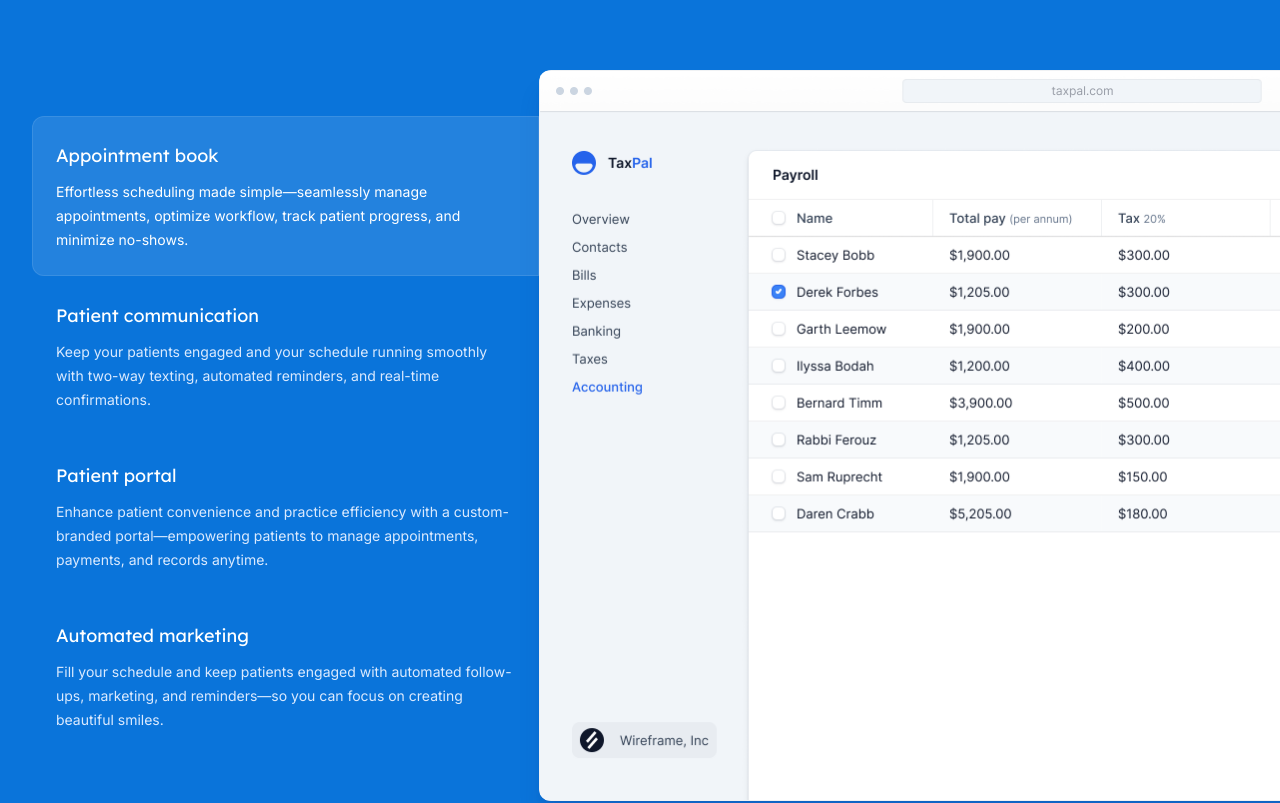
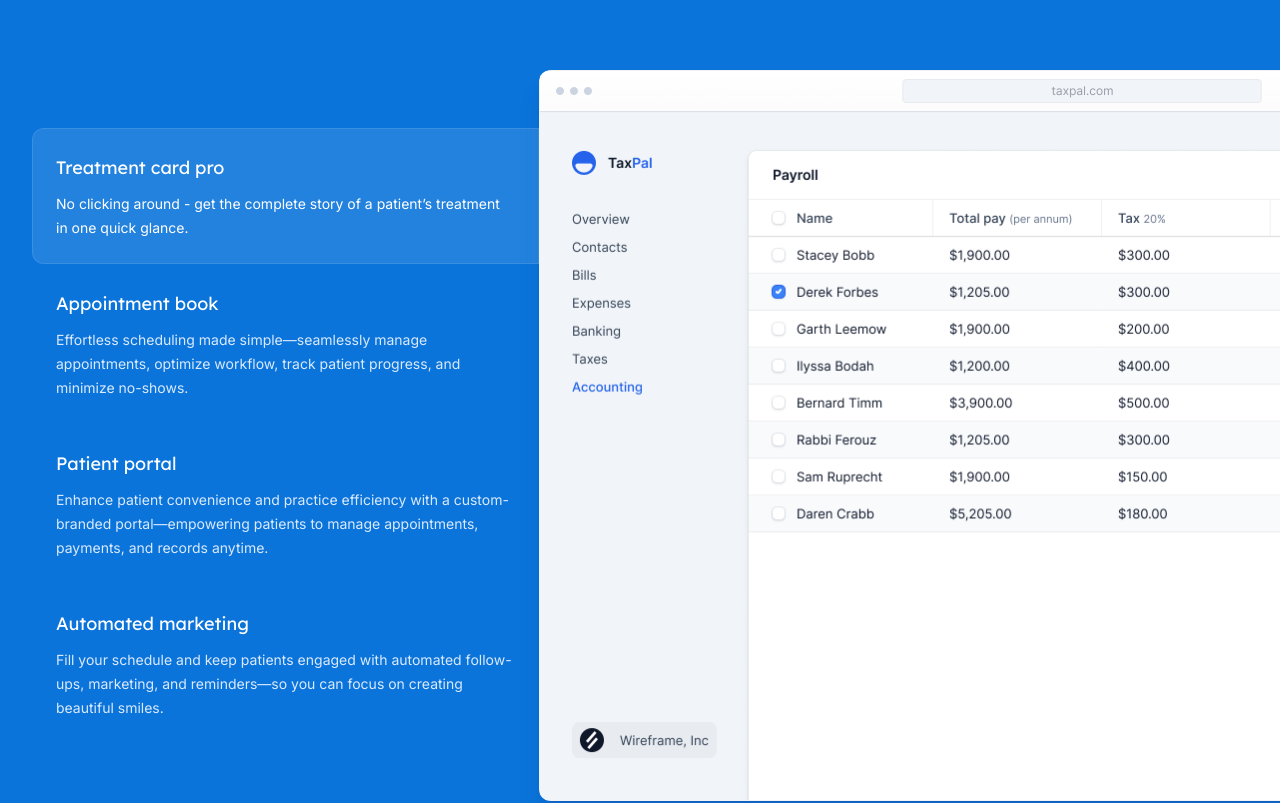
Before and after one commit to logankimbs/friendly-telegram, a Next.js app: page / in a window 1280 px wide. Shown: the part 1180-1983 px from the top of the page. Built offline with nearby package versions, Linux system fonts and the light colour scheme; no server answers.

Commit message:
Update primary features

```diff
--- a/src/components/PrimaryFeatures.tsx
+++ b/src/components/PrimaryFeatures.tsx
@@ -1,7 +1,6 @@
 'use client';
 
 import { Container } from '@/components/Container';
-import screenshotExpenses from '@/public/screenshots/expenses.png';
 import screenshotPayroll from '@/public/screenshots/payroll.png';
 import screenshotReporting from '@/public/screenshots/reporting.png';
 import screenshotVatReturns from '@/public/screenshots/vat-returns.png';
@@ -12,21 +11,21 @@ import { useEffect, useState } from 'react';
 
 const features = [
   {
-    title: 'Appointment book',
+    title: 'Treatment card pro',
     description:
-      'Effortless scheduling made simple—seamlessly manage appointments, optimize workflow, track patient progress, and minimize no-shows.',
+      'No clicking around - get the complete story of a patient’s treatment in one quick glance.',
     image: {
       src: screenshotPayroll,
       alt: 'image of appointment book feature',
     },
   },
   {
-    title: 'Patient communication',
+    title: 'Appointment book',
     description:
-      'Keep your patients engaged and your schedule running smoothly with two-way texting, automated reminders, and real-time confirmations.',
+      'Effortless scheduling made simple—seamlessly manage appointments, optimize workflow, track patient progress, and minimize no-shows.',
     image: {
-      src: screenshotExpenses,
-      alt: 'image of patient communication feature',
+      src: screenshotVatReturns,
+      alt: 'image of appointment book feature',
     },
   },
   {
```
